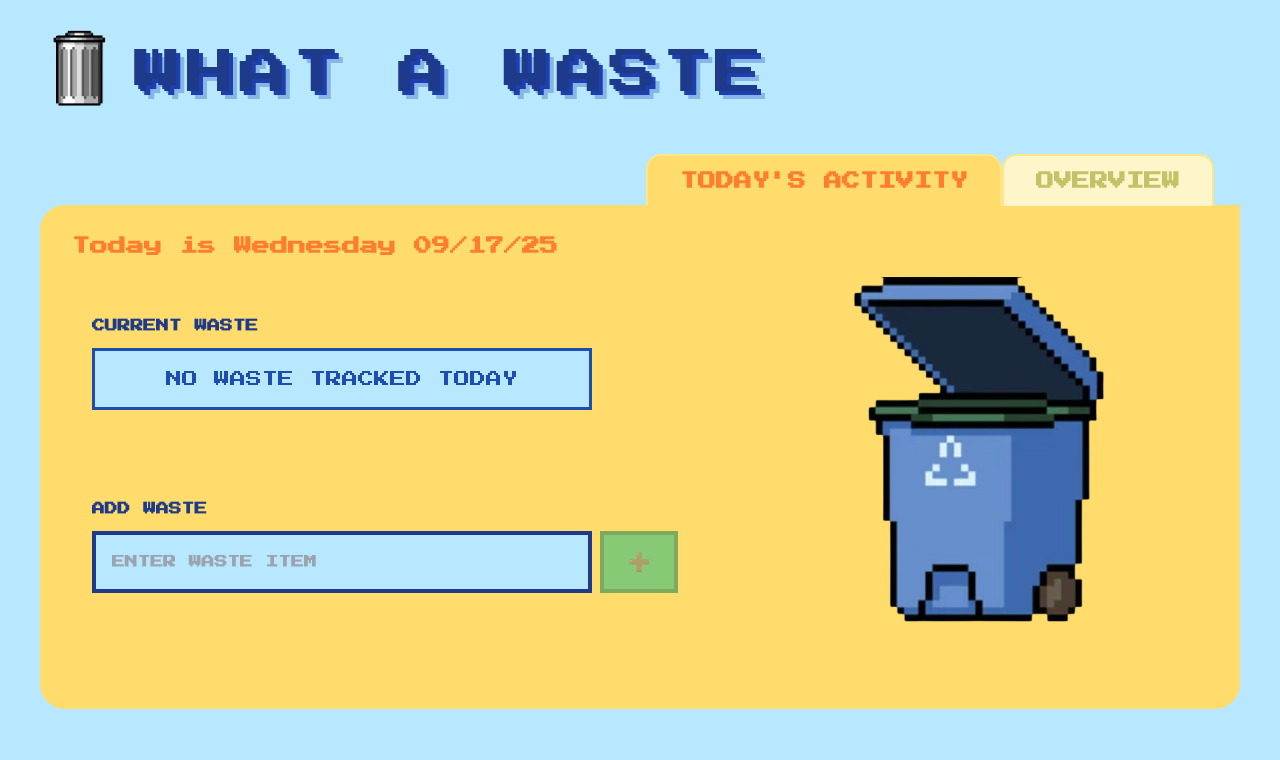
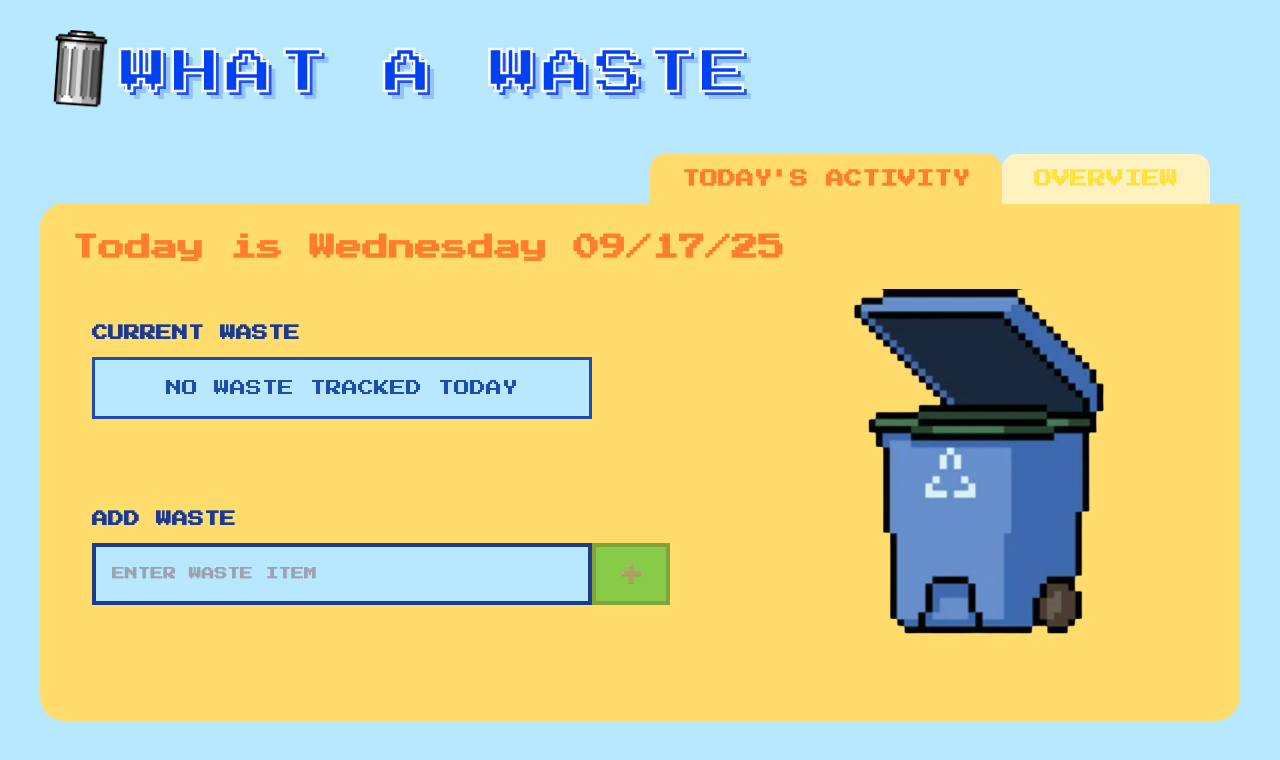
Before and after one commit to maxdelreal/wasted, a Flask app: page / in a window 1280 px wide. Shown: the top 760 px of the page. Run offline with Flask 3, Linux system fonts and the light colour scheme.

Commit message:
minor adjustments along with logo animation

```diff
--- a/wasted_app/static/css/main.css
+++ b/wasted_app/static/css/main.css
@@ -30,22 +30,27 @@ body {
 .title-container {
     display: flex;
     align-items: center;
-    gap: 0.89em;
+    gap: -0.5em;
 }
 
 .logo {
     width: 5em;
     height: auto;
     margin-bottom: 40px;
+    transform: rotate(-15deg);
+    animation: tilt-shaking 2s infinite;
 }
 
 .main-title {
     font-size: 3rem;
     font-weight: lighter;
-    color: #1e3a8a;
+    color: #0041f2;
     letter-spacing: 0.1em;
     margin-bottom: 32px;
-    text-shadow: 4px 4px 0px #1e40af, 8px 8px 0px rgba(30, 64, 175, 0.3);
+    text-shadow: 4px 4px 0px #2354f3, 8px 8px 0px rgba(63, 108, 255, 0.3);
+    -webkit-text-stroke-width: 2.5px;
+    -webkit-text-stroke-color: rgb(255, 255, 255);
+
 }
 .trash-can {
     max-width: 50px;
@@ -72,10 +77,10 @@ body {
     font-size: 1.125rem;
     font-weight: bold;
     font-family: 'Press Start 2P', monospace;
-    border: 2px solid #fde68a;
-    background-color: rgb(255, 245, 203);
+    border: 0px solid #fff1aa;
+    background-color: rgb(255, 242, 192);
     border-radius: 15px 15px 0px 0px;
-    color: #c3c266;
+    color: #fce343;
     cursor: pointer;
     border-bottom:none;
     transition: all 0.3s ease;
@@ -106,7 +111,7 @@ body {
 }
 
 .date-display {
-    font-size: 1.125rem;
+    font-size: 1.65rem;
     font-weight: bold;
     color: #ff7e2e;
     margin-bottom: 24px;
@@ -121,7 +126,7 @@ body {
 }
 
 .section-title {
-    font-size: 0.8rem;
+    font-size: 1rem;
     font-weight: bold;
     color: #1e3a8a;
     margin-bottom: 16px;
@@ -177,7 +182,7 @@ body {
 /* Form styles */
 .add-waste-form {
     display: flex;
-    gap: 8px;
+    gap: 0px;
     align-items: stretch;
 }
 
@@ -215,14 +220,14 @@ body {
 }
 
 .btn-primary {
-    background-color: #10b981;
+    background-color: #10b929;
     color: white;
-    border-color: #047857;
+    border-color: #006d07;
     padding: 16px 24px;
 }
 
 .btn-primary:hover:not(:disabled) {
-    background-color: #059669;
+    background-color: #17a728;
 }
 
 .btn-primary:disabled {
@@ -250,6 +255,7 @@ body {
     font-size: 1.125rem;
     font-weight: bold;
     margin-bottom: 16px;
+    color: #952013;
 }
 
 .scrollable-list {
@@ -274,7 +280,7 @@ body {
 }
 
 .icon-trash::before {
-    content: '🗑️';
+    content: '➖';
     font-size: 14px;
 }
 
@@ -291,6 +297,10 @@ body {
     .tab-button {
         padding: 12px 16px;
         font-size: 1rem;
+    }
+
+    .logo {
+        transform: rotate();
     }
 
     .main-card {
@@ -349,7 +359,7 @@ body {
 }
 
 .notification-success {
-    background-color: #10b981;
+    background-color: #35b33d;
     border-color: #047857;
     box-shadow: 4px 4px 0px rgba(4, 120, 87, 0.5);
 }
@@ -376,6 +386,13 @@ body {
         opacity: 1;
     }
 }
+@keyframes tilt-shaking {
+    0% { transform: rotate(2deg); }
+    25% { transform: rotate(5deg); }
+    50% { transform: rotate(2eg); }
+    75% { transform: rotate(-5deg); }
+    100% { transform: rotate(1deg); }
+  }
 
 /*Sep 9 New area for trash can sprite*/
 .trash-sprite-wrapper{
--- a/wasted_app/templates/index.html
+++ b/wasted_app/templates/index.html
@@ -43,6 +43,7 @@
                             </div>
                         </div>
                         <div class="section">
+                            <!-- Add Waste Section -->
                             <h3 class="section-title">ADD WASTE</h3>
                             <form class="add-waste-form" onsubmit="addWaste(event)">
                                 <input
```
